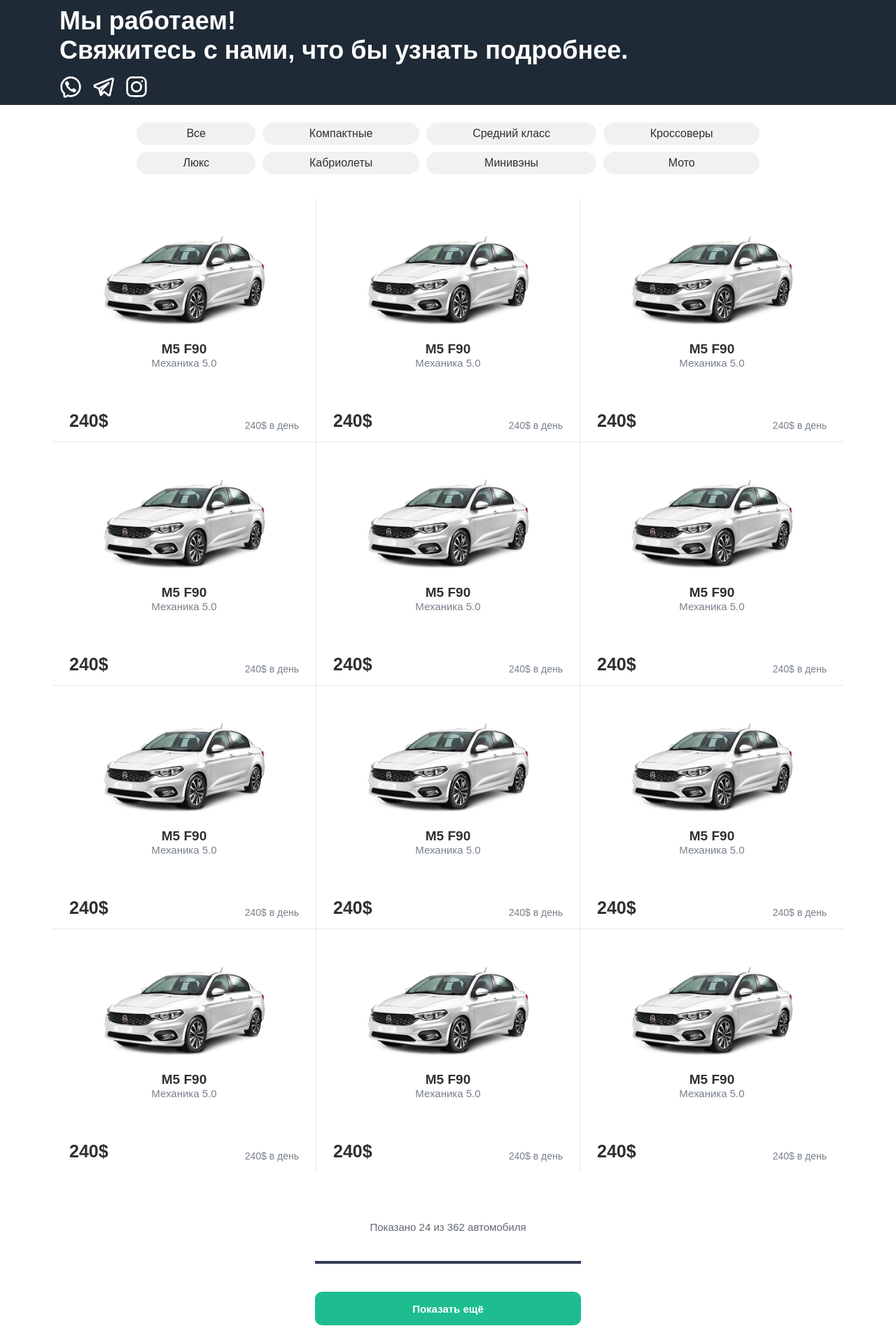
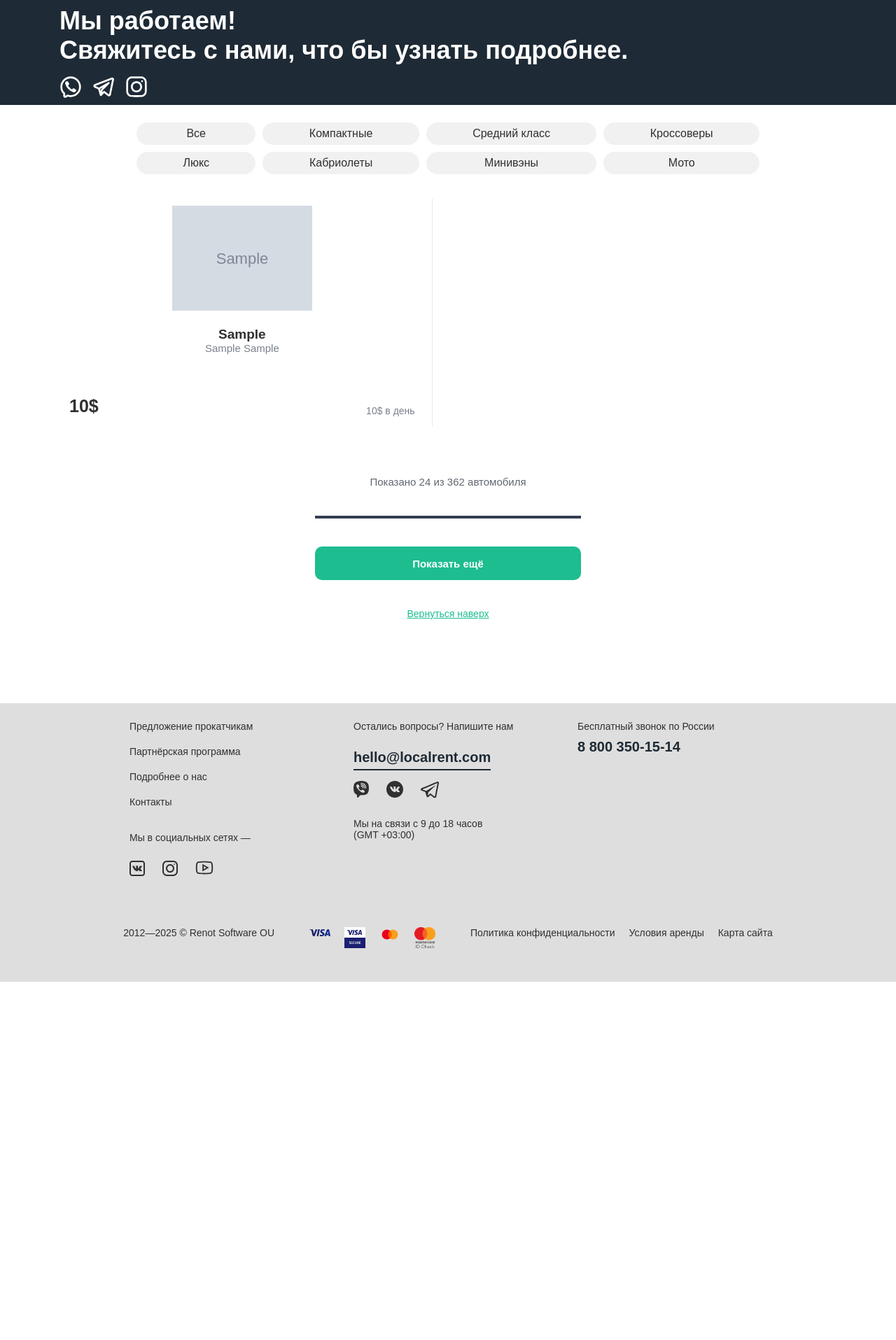
Before and after one commit to ashim120303/carsharing, a PHP site: page / in a window 1280 px wide. Shown: the part 650-2565 px from the top of the page at 70% size. After the commit the page ends 2053 px from the top, so only its background shows below. Run offline with PHP 8.4, Linux system fonts and the light colour scheme; tables that the repository leaves empty or names only in its code hold one stand-in row (values such as "Sample post"); grey boxes marked "Sample" are stand-in pictures.

Commit message:
Fixed output

```diff
--- a/css/main.css
+++ b/css/main.css
@@ -370,7 +370,7 @@
 }
 
 .auto-grid__item img{
-  height: 171px;
+  width: 200px;
   transition: all .2s linear;
 }
 .auto-grid__item:hover img {
--- a/index.php
+++ b/index.php
@@ -1,3 +1,4 @@
+<?php include 'output.php';?>
 <!DOCTYPE html>
 <html lang="en">
   <head>
@@ -101,112 +102,17 @@
         </div>
         <section class="auto-grid">
           <div class="auto-grid__container">
-              <div id="car-modal" class="auto-grid__item">
-              <img src="img/auto/Fiat-Egea-2022-white_(1).jpg" alt="">
-              <h1 class="auto-grid__title">M5 F90</h1>
-              <p class="auto-grid__info">Механика 5.0</p>
+              <?php foreach ($data as $car): ?>
+            <div id="car-modal" class="auto-grid__item">
+              <img src="<?= htmlspecialchars($car['preview_image']) ?>" alt="">
+              <h1 class="auto-grid__title"><?= htmlspecialchars($car['model']) ?></h1>
+              <p class="auto-grid__info"><?= htmlspecialchars($car['transmission']) ?>  <?= htmlspecialchars($car['engine_volume']) ?></p>
               <div class="auto-grid__price-wrapper">
-                <div class="auto-grid__price">240$</div>
-                <div class="auto-grid__price">240$ в день</div>
+                <div class="auto-grid__price"><?= htmlspecialchars($car['price']) ?>$</div>
+                <div class="auto-grid__price"><?= htmlspecialchars($car['price']) ?>$ в день</div>
               </div>
             </div>
-            <div class="auto-grid__item">
-              <img src="img/auto/Fiat-Egea-2022-white_(1).jpg" alt="">
-              <h1 class="auto-grid__title">M5 F90</h1>
-              <p class="auto-grid__info">Механика 5.0</p>
-              <div class="auto-grid__price-wrapper">
-                <div class="auto-grid__price">240$</div>
-                <div class="auto-grid__price">240$ в день</div>
-              </div>
-            </div>
-            <div class="auto-grid__item">
-              <img src="img/auto/Fiat-Egea-2022-white_(1).jpg" alt="">
-              <h1 class="auto-grid__title">M5 F90</h1>
-              <p class="auto-grid__info">Механика 5.0</p>
-              <div class="auto-grid__price-wrapper">
-                <div class="auto-grid__price">240$</div>
-                <div class="auto-grid__price">240$ в день</div>
-              </div>
-            </div>
-            <div class="auto-grid__item">
-              <img src="img/auto/Fiat-Egea-2022-white_(1).jpg" alt="">
-              <h1 class="auto-grid__title">M5 F90</h1>
-              <p class="auto-grid__info">Механика 5.0</p>
-              <div class="auto-grid__price-wrapper">
-                <div class="auto-grid__price">240$</div>
-                <div class="auto-grid__price">240$ в день</div>
-              </div>
-            </div><div class="auto-grid__item">
-              <img src="img/auto/Fiat-Egea-2022-white_(1).jpg" alt="">
-              <h1 class="auto-grid__title">M5 F90</h1>
-              <p class="auto-grid__info">Механика 5.0</p>
-              <div class="auto-grid__price-wrapper">
-                <div class="auto-grid__price">240$</div>
-                <div class="auto-grid__price">240$ в день</div>
-              </div>
-            </div><div class="auto-grid__item">
-              <img src="img/auto/Fiat-Egea-2022-white_(1).jpg" alt="">
-              <h1 class="auto-grid__title">M5 F90</h1>
-              <p class="auto-grid__info">Механика 5.0</p>
-              <div class="auto-grid__price-wrapper">
-                <div class="auto-grid__price">240$</div>
-                <div class="auto-grid__price">240$ в день</div>
-              </div>
-            </div>
-            <div class="auto-grid__item">
-              <img src="img/auto/Fiat-Egea-2022-white_(1).jpg" alt="">
-              <h1 class="auto-grid__title">M5 F90</h1>
-              <p class="auto-grid__info">Механика 5.0</p>
-              <div class="auto-grid__price-wrapper">
-                <div class="auto-grid__price">240$</div>
-                <div class="auto-grid__price">240$ в день</div>
-              </div>
-            </div>
-            <div class="auto-grid__item">
-              <img src="img/auto/Fiat-Egea-2022-white_(1).jpg" alt="">
-              <h1 class="auto-grid__title">M5 F90</h1>
-              <p class="auto-grid__info">Механика 5.0</p>
-              <div class="auto-grid__price-wrapper">
-                <div class="auto-grid__price">240$</div>
-                <div class="auto-grid__price">240$ в день</div>
-              </div>
-            </div>
-            <div class="auto-grid__item">
-              <img src="img/auto/Fiat-Egea-2022-white_(1).jpg" alt="">
-              <h1 class="auto-grid__title">M5 F90</h1>
-              <p class="auto-grid__info">Механика 5.0</p>
-              <div class="auto-grid__price-wrapper">
-                <div class="auto-grid__price">240$</div>
-                <div class="auto-grid__price">240$ в день</div>
-              </div>
-            </div>
-            <div class="auto-grid__item">
-              <img src="img/auto/Fiat-Egea-2022-white_(1).jpg" alt="">
-              <h1 class="auto-grid__title">M5 F90</h1>
-              <p class="auto-grid__info">Механика 5.0</p>
-              <div class="auto-grid__price-wrapper">
-                <div class="auto-grid__price">240$</div>
-                <div class="auto-grid__price">240$ в день</div>
-              </div>
-            </div>
-            <div class="auto-grid__item">
-              <img src="img/auto/Fiat-Egea-2022-white_(1).jpg" alt="">
-              <h1 class="auto-grid__title">M5 F90</h1>
-              <p class="auto-grid__info">Механика 5.0</p>
-              <div class="auto-grid__price-wrapper">
-                <div class="auto-grid__price">240$</div>
-                <div class="auto-grid__price">240$ в день</div>
-              </div>
-            </div>
-            <div class="auto-grid__item">
-              <img src="img/auto/Fiat-Egea-2022-white_(1).jpg" alt="">
-              <h1 class="auto-grid__title">M5 F90</h1>
-              <p class="auto-grid__info">Механика 5.0</p>
-              <div class="auto-grid__price-wrapper">
-                <div class="auto-grid__price">240$</div>
-                <div class="auto-grid__price">240$ в день</div>
-              </div>
-            </div>
+              <?php endforeach; ?>
           </div>
         </section>
         <section class="show">
```
Also changed, not shown: uploads/image_6686daef519c8_cosySec.png (added), uploads/preview_6686daef4eb1a_cosySec.png (added), 2 other files.
